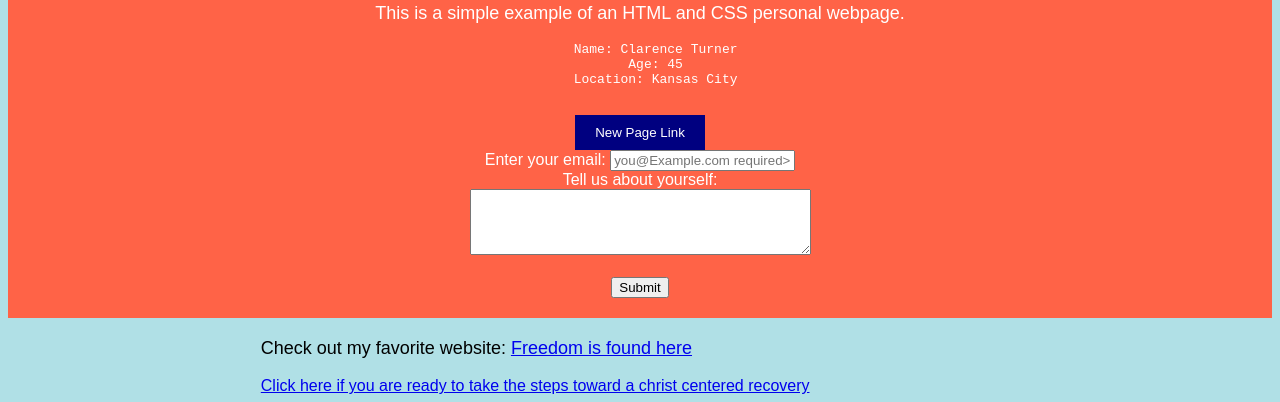
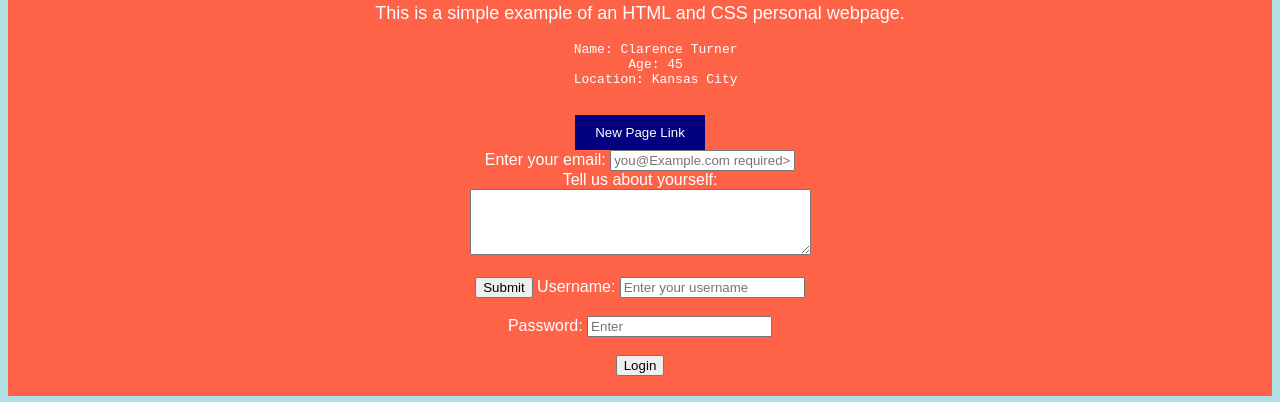
Before and after one commit to prisoner4thalord/2nd-time-around, a plain HTML site: page index.html in a window 1280 px wide. Shown: the part 115-517 px from the top of the page. Drawn offline with Linux system fonts and the light colour scheme; grey boxes are pictures that could not be loaded.

Commit message:
Update index.html

```diff
--- a/index.html
+++ b/index.html
@@ -119,6 +119,15 @@ text-align: left;
         <br>
         <br>
         <input type="submit" value="Submit">
+        <form>
+            <lable for=a'user">Username:</lable>
+            <input type="text" name="user" placeholder="Enter your username" required>
+            <br><br>
+            <lable for="pass">Password:</lable>
+            <input type="password" id="pass" name="pass" placeholder=Enter your password" required>
+            <br><br>
+            <input type="submit" value="Login">
+          </form>
     </form>
 </header>
 <section class="about">
```
